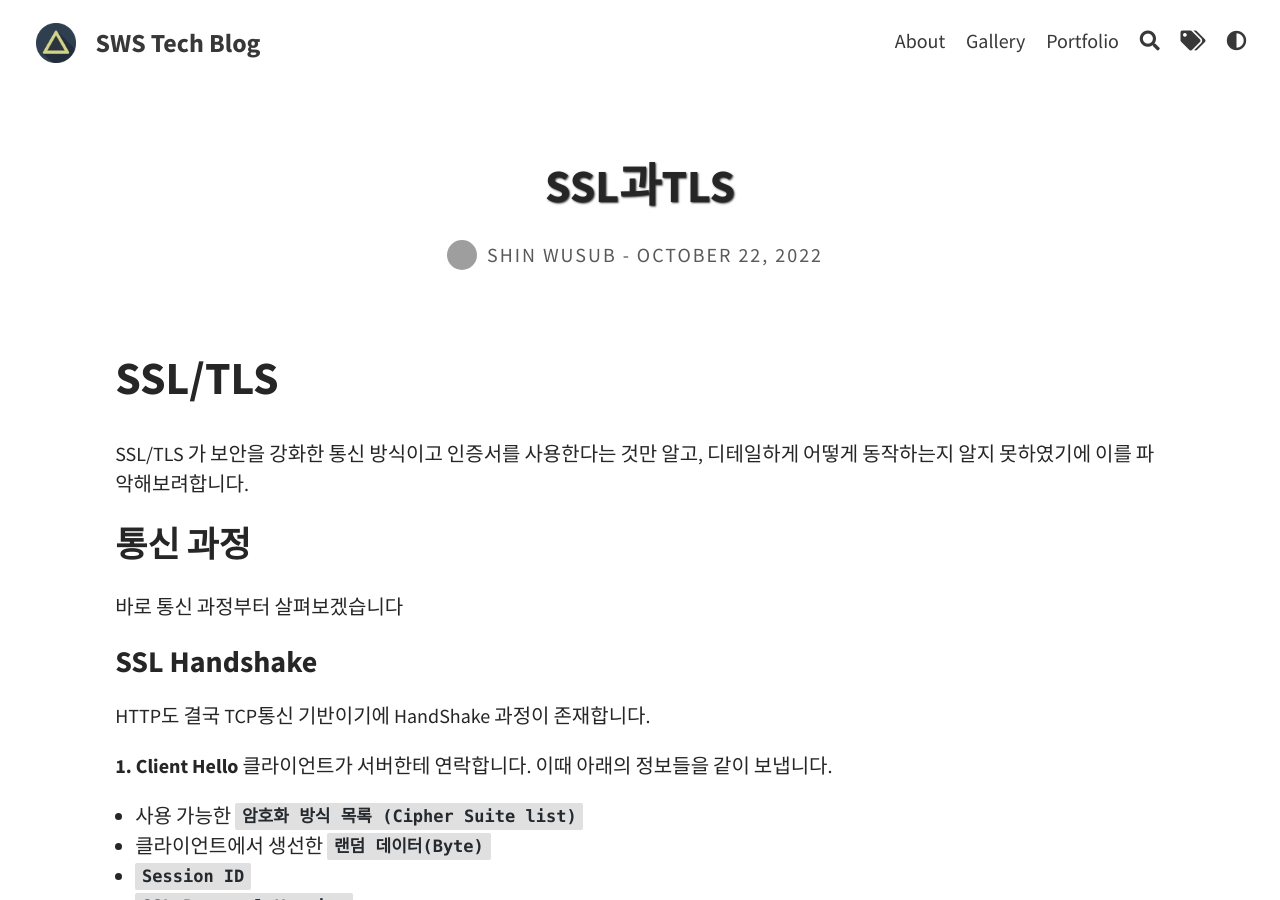
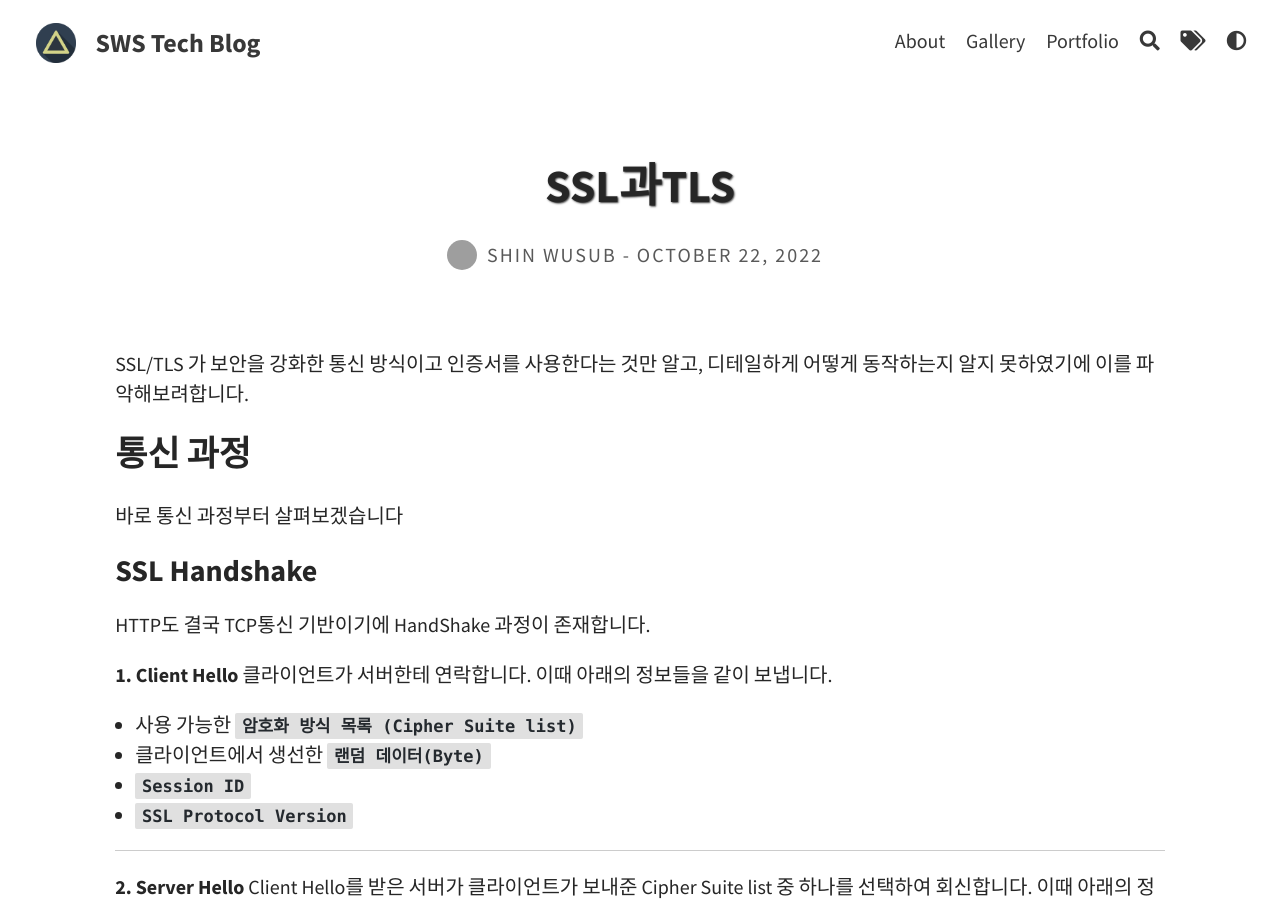
Before and after one commit to mainmethod0126/old-tech-blog, a Jekyll site: the page built from _posts/network/2022-10-22-SSL과TLS.md, in a window 1280 px wide and 900 px high. Built offline with Jekyll 4.4.1, drawn with Linux system fonts in a browser that asks for light colours; comment, search, counter and statistics services are not loaded; grey boxes are pictures that could not be loaded.

Commit message:
md 파일 린트가 안맞아서 포스팅 개시가 안되는 것 같아 린트 적용

````diff
--- a/_posts/network/2022-10-22-SSL과TLS.md
+++ b/_posts/network/2022-10-22-SSL과TLS.md
@@ -5,8 +5,6 @@
 author: mainmethod0126
 excerpt_separator: <!--more-->
 ---
-
-# SSL/TLS
 
 SSL/TLS 가 보안을 강화한 통신 방식이고 인증서를 사용한다는 것만 알고, 디테일하게 어떻게 동작하는지 알지 못하였기에 이를 파악해보려합니다.
 
@@ -16,13 +14,14 @@
 
 바로 통신 과정부터 살펴보겠습니다
 
+### SSL Handshake
 
-### SSL Handshake
 HTTP도 결국 TCP통신 기반이기에 HandShake 과정이 존재합니다.
 
 **1. Client Hello**
 클라이언트가 서버한테 연락합니다.
 이때 아래의 정보들을 같이 보냅니다.
+
 - 사용 가능한 **`암호화 방식 목록 (Cipher Suite list)`**
 - 클라이언트에서 생선한 **`랜덤 데이터(Byte)`**
 - **`Session ID`**
@@ -33,6 +32,7 @@
 **2. Server Hello**
 Client Hello를 받은 서버가 클라이언트가 보내준 Cipher Suite list 중 하나를 선택하여 회신합니다.
 이때 아래의 정보들을 같이 보냅니다.
+
 - 선택된 **`Cipher Suite`**
 - 서버의 **`공개키`** 가 포함된 **`인증서`**
 - 서버측에서 생성한 **`랜덤 데이터(Byte)`**
@@ -41,7 +41,8 @@
 Server Hello 를 받은 Client 는 서버가 보내준 **`인증서`** 가 **`유효한 인증서`** 인지 판단합니다.
 
 Client 는 서버로 부터 **`암호화 후 Base64 로 인코딩된`** 인증서 데이터를 받게됩니다
-```
+
+```text
 // 네이버 블로그 인증서 샘플
 
 -----BEGIN CERTIFICATE-----
@@ -85,6 +86,7 @@
 ASII0miLWqHaD7jDe30LLQ==
 -----END CERTIFICATE-----
 ```
+
 Client는 이 **`인증서 데이터`** 를 **`디코딩 한 후`** **`ROOT CA(Certificate Authority, 인증기관)`** 정보를 확인하여, 공공연하게 알려진 CA라면 해당 **`CA의 공개키`** 를 찾아 **`암호화 되어있던 인증서 데이터`** 를 복호화하는 **`첫번째 검증 작업`** 을 진행합니다.
 
 이때 복호화에 성공하면 **`첫번째 검증`** 을 통과한 것이고 그 다음으로 **`암호화 되어있는 CA의 서명`** 을 **`CA의 공개키`** 로 복호화 한 후 **`Hash 형태인 지문`** 과 비교하는 **`Hash 검증`** 으로 인증서 자체의 변조 여부를 확인합니다.
@@ -95,7 +97,7 @@
 
 > **서명 과 지문**
 > **`서명`** 은 CA가 해당 인증서를 **`신뢰할 수 있는 인증서`** 라고 보증해준다는 인증 정보이며
-> >
+>
 > 이 서명은 **`Server`** 가 CA에게 **`CSR(Certificate Signing Request, 인증서 서명 요청)`** 형태로 **`Server 공개키`** 및 부가적인 인증서의 정보 (사용하는 알고리즘 정보, 국가코드, 도시, 회사명, 부서명, 이메일, 도메인 주소(CN)) 등을 포함하여 CA 에게 전달하면, CA는 전달 받은 정보들을 Hash알고리즘을 통한 해싱을 진행 후 결과로 나온 **`해시값`** 을 인증서의 **`지문`** 이라는 명칭으로 저장하고,
 > 이 **`지문`** 을 **`CA의 비공개키`** 로 암호화하여 **`서명`** 이라는 명칭으로 인증서에 저장합니다.
 > 나머지 정보들은 인증서 생성에 사용되며 특히, **`CSR에 포함된 공개키`** 는 차후 **`Client`** 가 데이터를 주고 받는데 사용 할 **`대칭키`** 를 생성하는데 이를 **`서버에 암호화해서 전달`** 할 때 필요한 중요한 요소입니다.
@@ -117,12 +119,12 @@
 모든 과정이 마무리되면 Client 와 Server 둘 모두 **`"Finished" 메세지`** 를 보내고 **`Handshake 과정이 완료`** 됩니다.
 이후 모든 데이터는 **`Client key exchange`** 단계에서 생성된 **`대칭키`** 를 통하여 상호간에 **`암호화 통신`** 을 진행하게 됩니다.
 
-
 지금까지 SSL/TLS 의 기본적인 통신 과정을 알아보았으며 다음 포스팅은 **인증서 구조** 를 주제로 이어가겠습니다.
 
 ---
 
 ## 참고 자료
+
 > - [HTTPS 통신과정 쉽게 이해하기 #3(SSL Handshake, 협상)](https://aws-hyoh.tistory.com/39)
 > - [SSL/TLS #2, 인증서 검증과 Chain](https://aws-hyoh.tistory.com/26)
 > - [웹사이트 보안을 위한 방법, SSL이란? (feat. SSL과 HTTPS의 차이)](https://blog.naver.com/PostView.naver?blogId=skinfosec2000&logNo=222135874222&redirect=Dlog&widgetTypeCall=true&directAccess=false)
````
